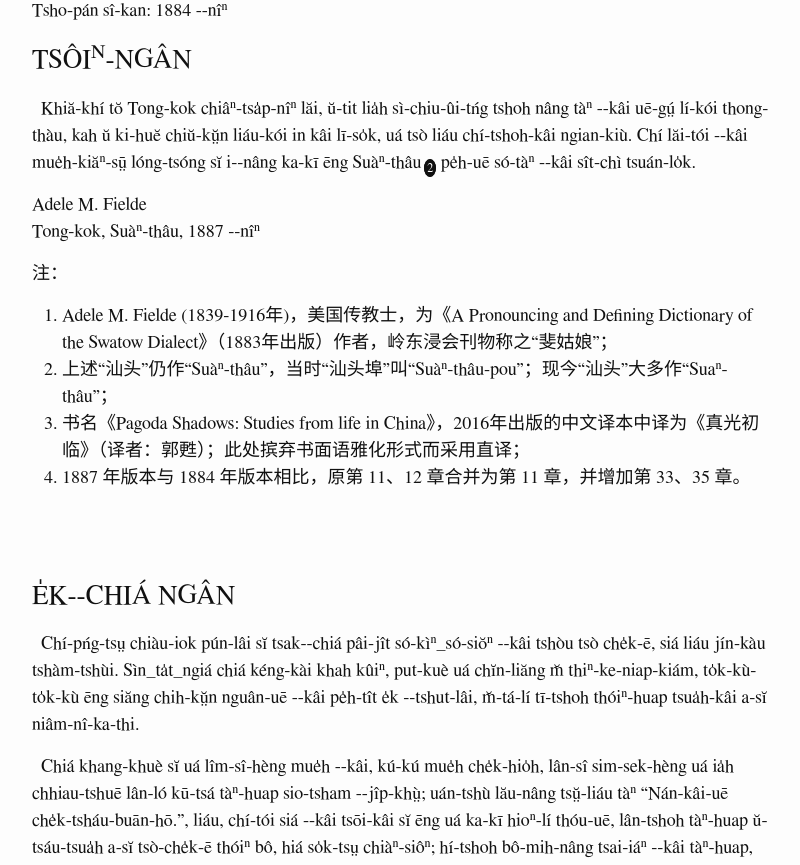
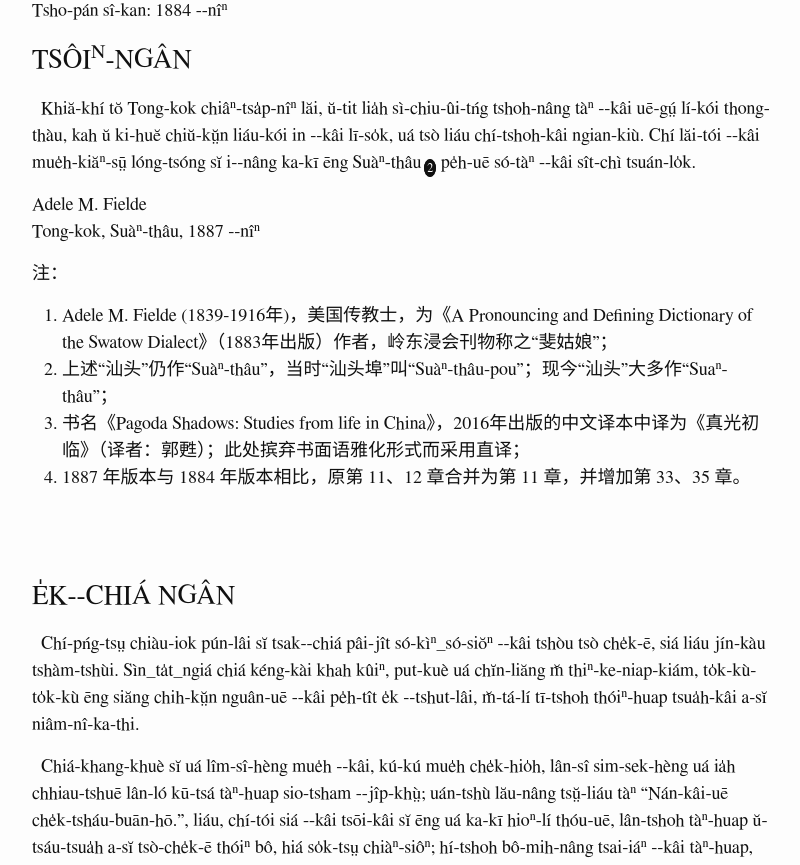
Before and after one commit to DonAnthonyLee/DonAnthonyLee.github.io, a Jekyll site: the page built from docs/puj/PagodaShadowsPreface.md, in a window 1280 px wide and 1400 px high, scrolled down 569 px. Shown: the part 160-1025 px from the top of the window, without its empty margins (238-1038 px from the left). Built offline with Jekyll 4.4.1, drawn with Linux system fonts in a browser that asks for light colours; some web fonts are replaced; some of the changed text lies outside the part shown.

Commit message:
update PagodaShadowsPreface.md

```diff
--- a/docs/puj/PagodaShadowsPreface.md
+++ b/docs/puj/PagodaShadowsPreface.md
@@ -33,7 +33,7 @@
 # TSÔIᴺ-NGÂN
 
 <!-- THESE studies have been made during a residence of ten years in China, with a knowledge of the language of the people, and an opportunity for close observation of their social customs. The autobiographies and the stories are exact translations of verbal narrations given to the author in the Swatow dialect. -->
-&nbsp;&nbsp;Khiă-khí tŏ Tong-kok chiâⁿ-tsa̍p-nîⁿ lăi, ŭ-tit lia̍h sì-chiu-ûi-tńg tshoh nâng tàⁿ &#x002D;&#x002D;kâi uē-gṳ́ lí-kói thong-thàu, kah ŭ ki-huĕ chiŭ-kṳ̆n liáu-kói in kâi lī-so̍k, uá tsò liáu chí-tshoh-kâi ngian-kiù. Chí lăi-tói &#x002D;&#x002D;kâi mue̍h-kiăⁿ-sṳ̄ lóng-tsóng sĭ i&#x002D;&#x002D;nâng ka-kī ēng Suàⁿ-thâu<a href="#note_2" class="note">2</a> pe̍h-uē só-tàⁿ &#x002D;&#x002D;kâi sît-chì tsuán-lo̍k.<br>
+&nbsp;&nbsp;Khiă-khí tŏ Tong-kok chiâⁿ-tsa̍p-nîⁿ lăi, ŭ-tit lia̍h sì-chiu-ûi-tńg tshoh-nâng tàⁿ &#x002D;&#x002D;kâi uē-gṳ́ lí-kói thong-thàu, kah ŭ ki-huĕ chiŭ-kṳ̆n liáu-kói in &#x002D;&#x002D;kâi lī-so̍k, uá tsò liáu chí-tshoh-kâi ngian-kiù. Chí lăi-tói &#x002D;&#x002D;kâi mue̍h-kiăⁿ-sṳ̄ lóng-tsóng sĭ i&#x002D;&#x002D;nâng ka-kī ēng Suàⁿ-thâu<a href="#note_2" class="note">2</a> pe̍h-uē só-tàⁿ &#x002D;&#x002D;kâi sît-chì tsuán-lo̍k.<br>
 
 <!-- A. M. F.-->
 Adele M. Fielde<br>
@@ -53,7 +53,7 @@
 
 &nbsp;&nbsp;Chí-pńg-tsṳ chiàu-iok pún-lâi sĭ tsak&#x002D;&#x002D;chiá pâi-jît só-kìⁿ_só-siŏⁿ &#x002D;&#x002D;kâi tshòu tsò che̍k-ē, siá liáu jín-kàu tshàm-tshùi. Sìn_ta̍t_ngiá chiá kéng-kài khah kûiⁿ, put-kuè uá chĭn-liăng m̆ thiⁿ-ke-niap-kiám, to̍k-kù-to̍k-kù ēng siăng chih-kṳ̆n nguân-uē &#x002D;&#x002D;kâi pe̍h-tît e̍k &#x002D;&#x002D;tshut-lâi, m̆-tá-lí tī-tshoh thóiⁿ-huap tsua̍h-kâi a-sĭ niâm-nî-ka-thi.
 
-&nbsp;&nbsp;Chiá khang-khuè sĭ uá lîm-sî-hèng mue̍h &#x002D;&#x002D;kâi, kú-kú mue̍h che̍k-hio̍h, lân-sî sim-sek-hèng uá ia̍h chhiau-tshuē lân-ló kū-tsá tàⁿ-huap sio-tsham &#x002D;&#x002D;jîp-khṳ̀; uán-tshù lău-nâng tsṳ̆-liáu tàⁿ "Nán-kâi-uē che̍k-tsháu-buān-hō.", liáu, chí-tói siá &#x002D;&#x002D;kâi tsōi-kâi sĭ ēng uá ka-kī hioⁿ-lí thóu-uē, lân-tshoh tàⁿ-huap ŭ-tsáu-tsua̍h a-sĭ tsò-che̍k-ē thóiⁿ bô, hiá so̍k-tsṳ chiàⁿ-siôⁿ; hí-tshoh bô-mih-nâng tsai-iáⁿ &#x002D;&#x002D;kâi tàⁿ-huap, uá khat-khóu chió siá &#x002D;&#x002D;tăm-poh, mín &#x002D;&#x002D;nâng⁎ thóiⁿ liáu khat-năi bāi. Suah-bué póu ke&#x002D;&#x002D;kù, hiá nguân-pán Eng-bûn lóng-tsóng kak-kâi bûn-kiăⁿ tsù &#x002D;&#x002D;ló, ŭ àiⁿ iám chia̍h-la̍t &#x002D;&#x002D;ē &#x002D;&#x002D;kâi, nín ka-kī khṳ̀ mue̍h.
+&nbsp;&nbsp;Chiá-khang-khuè sĭ uá lîm-sî-hèng mue̍h &#x002D;&#x002D;kâi, kú-kú mue̍h che̍k-hio̍h, lân-sî sim-sek-hèng uá ia̍h chhiau-tshuē lân-ló kū-tsá tàⁿ-huap sio-tsham &#x002D;&#x002D;jîp-khṳ̀; uán-tshù lău-nâng tsṳ̆-liáu tàⁿ "Nán-kâi-uē che̍k-tsháu-buān-hō.", liáu, chí-tói siá &#x002D;&#x002D;kâi tsōi-kâi sĭ ēng uá ka-kī hioⁿ-lí thóu-uē, lân-tshoh tàⁿ-huap ŭ-tsáu-tsua̍h a-sĭ tsò-che̍k-ē thóiⁿ bô, hiá so̍k-tsṳ chiàⁿ-siôⁿ; hí-tshoh bô-mih-nâng tsai-iáⁿ &#x002D;&#x002D;kâi tàⁿ-huap, uá khat-khóu chió siá &#x002D;&#x002D;tăm-poh, mín &#x002D;&#x002D;nâng⁎ thóiⁿ liáu khat-năi bāi. Suah-bué póu ke&#x002D;&#x002D;kù, hiá nguân-pán Eng-bûn lóng-tsóng kak-kâi bûn-kiăⁿ tsù &#x002D;&#x002D;ló, ŭ àiⁿ iám chia̍h-la̍t &#x002D;&#x002D;ē &#x002D;&#x002D;kâi, nín ka-kī khṳ̀ mue̍h.
 
 Hái-suaⁿ lău Lí<br>
 2022 &#x002D;&#x002D;nîⁿ
@@ -78,7 +78,7 @@
 <!-- The Invisible Bridegroom -->
 6. Bô-iáⁿ-chiah Sin-nn̂g [Buē-e̍k]
 <!-- Habitations -->
-7. [Tshù-the̍h](PagodaShadowsPage043-044.html)
+7. [Tshù-the̍h](PagodaShadowsPage043-044.html) [*]
 <!-- The Inconvenience of Heathenism -->
 8. Bô-sìn Ki-tok hiá Nâng móng Khiōⁿ-siòⁿ [Buē-e̍k]
 <!-- Spiritualism -->
@@ -96,7 +96,7 @@
 <!-- Our Apothecary -->
 15. Ún &#x002D;&#x002D;kâi Kap-io̍h-sai-pĕ [Buē-e̍k]
 <!-- Ramblings -->
-16. [Muáⁿ-tī-kò-khṳ̀](PagodaShadowsPage080-081.html)
+16. [Muáⁿ-tī-kò-khṳ̀](PagodaShadowsPage080-081.html) [*]
 <!-- Native Female Evangelists -->
 17. Pńg-tī Tsṳ-niôⁿ-nâng Thuân-hok-im [Buē-e̍k]
 <!-- Biography of Little Gale -->
```
